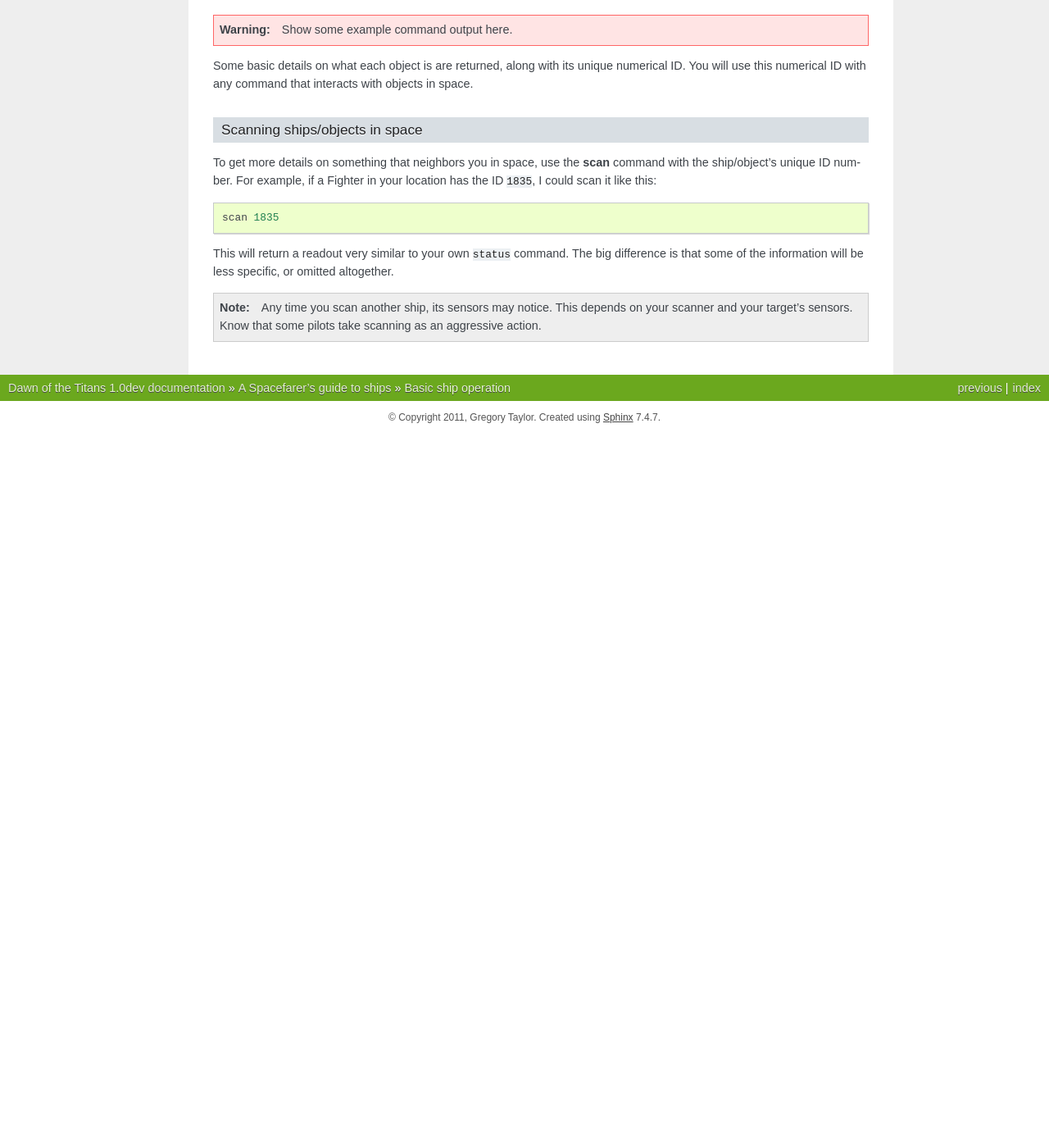
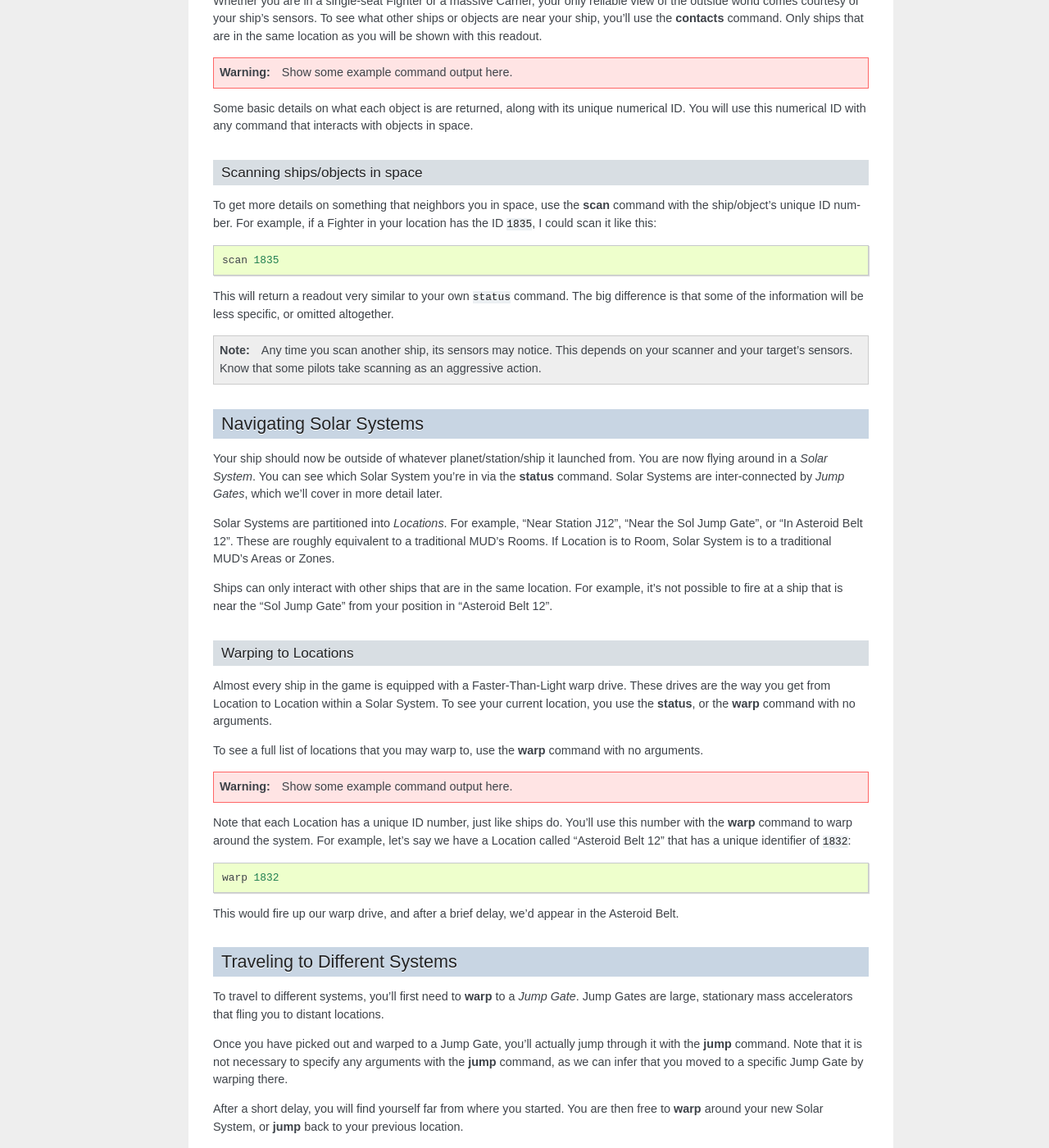
Before and after one commit to gtaylor/dott, a Sphinx documentation site: the page built from doc_src/source/ships/basic_operation.rst, in a window 1280 px wide and 1400 px high, scrolled down 1180 px. Shown: the whole window at 82% size. Built offline with Sphinx 7.4.7, drawn with Linux system fonts in a browser that asks for light colours; before the commit the page ends 1709 px from its top, so only the background shows below that; some of the changed text lies outside the part shown.

Commit message:
Lots more work on the ship guide.

```diff
--- a/doc_src/source/ships/basic_operation.rst
+++ b/doc_src/source/ships/basic_operation.rst
@@ -18,6 +18,9 @@ Entering a landed ship
 Before following any of the instructions in this guide, you'll want to enter
 your ship. You can do so using the :command:`enter` command from within a
 hangar.
+
+.. note:: Entry to ships is restricted based on identity and/or corporate
+    affiliation. Make sure you're entering your own ship.
 
 Depending on the size of the ship you are entering, you will either hop
 straight into the cockpit, or find yourself in one of the ship's rooms (probably
@@ -47,8 +50,8 @@ level view of things such as:
 You'll want to consult your status readout during combat to help keep track
 of how you're holding up.
 
-Taking off
-----------
+Launching from a Hangar
+-----------------------
 
 Your ship should be sitting in a hangar of some sort at this point. To take
 off and get into space, you'll want to use the :command:`launch` command.
@@ -58,8 +61,8 @@ planet/station/ship you launched from.
 
 .. note:: Many ship commands aren't available while landed/docked.
 
-Looking at your surroundings
-----------------------------
+Sensors and Scanners
+--------------------
 
 Whether you are in a single-seat Fighter or a massive Carrier, your only
 reliable view of the outside world comes courtesy of your ship's sensors.
@@ -89,3 +92,84 @@ altogether.
 .. note:: Any time you scan another ship, its sensors may notice. This
     depends on your scanner and your target's sensors. Know that some pilots
     take scanning as an aggressive action.
+
+Navigating Solar Systems
+------------------------
+
+Your ship should now be outside of whatever planet/station/ship it launched
+from. You are now flying around in a *Solar System*. You can see which
+Solar System you're in via the :command:`status` command. Solar Systems
+are inter-connected by *Jump Gates*, which we'll cover in more detail later.
+
+Solar Systems are partitioned into *Locations*. For example, "Near Station J12",
+"Near the Sol Jump Gate", or "In Asteroid Belt 12". These are roughly equivalent
+to a traditional MUD's Rooms. If Location is to Room, Solar System is to a
+traditional MUD's Areas or Zones.
+
+Ships can only interact with other ships that are in the same location. For
+example, it's not possible to fire at a ship that is near the "Sol Jump Gate"
+from your position in "Asteroid Belt 12".
+
+Warping to Locations
+^^^^^^^^^^^^^^^^^^^^
+
+Almost every ship in the game is equipped with a Faster-Than-Light warp drive.
+These drives are the way you get from Location to Location within a
+Solar System. To see your current location, you use the :command:`status`, or
+the :command:`warp` command with no arguments.
+
+To see a full list of locations that you may warp to, use the :command:`warp`
+command with no arguments.
+
+.. warning:: Show some example command output here.
+
+Note that each Location has a unique ID number, just like ships do. You'll
+use this number with the :command:`warp` command to warp around the system.
+For example, let's say we have a Location called "Asteroid Belt 12" that
+has a unique identifier of ``1832``::
+
+    warp 1832
+
+This would fire up our warp drive, and after a brief delay, we'd appear in
+the Asteroid Belt.
+
+Traveling to Different Systems
+------------------------------
+
+To travel to different systems, you'll first need to :command:`warp` to a
+*Jump Gate*. Jump Gates are large, stationary mass accelerators that fling you
+to distant locations.
+
+Once you have picked out and warped to a Jump Gate, you'll actually jump through
+it with the :command:`jump` command. Note that it is not necessary to specify
+any arguments with the :command:`jump` command, as we can infer that you moved
+to a specific Jump Gate by warping there.
+
+After a short delay, you will find yourself far from where you started. You
+are then free to :command:`warp` around your new Solar System, or
+:command:`jump` back to your previous location.
+
+Docking/Landing
+---------------
+
+It is very unwise to leave your ship floating out in space when you retire
+for the night. It is unlikely that your neighbors will resist the temptation
+to destroy your ship (with your character in it).
+
+You may dock or land your ship on Planets, Stations, or other Ships. Your
+options will vary based on who you are, your corporate affiliation, and your
+personal and corporate standings.
+
+The easiest way to find likely places to dock is to look at your
+:command:`warp` list for Locations that look like Planets or Stations. Warp
+to either of these, then use the :command:`dock` command with no arguments
+to see a list of docking/landing options for your current Location. Like
+almost everything else, each location has a unique ID, which you can use
+with the :command:`dock` command::
+
+    dock 1293
+
+After a short delay, your ship ends up in whatever hangar you selected.
+
+.. note:: Your docking options may vary based on your identity and
+    corporate affiliation.
--- a/doc_src/source/ships/index.rst
+++ b/doc_src/source/ships/index.rst
@@ -11,3 +11,4 @@ This guide is meant for all aspiring or current
 
    ship_classes
    basic_operation
+   command_reference
```
Also changed, not shown: doc_src/source/ships/command_reference.rst (added, +41 -0 lines), 1 other file.
